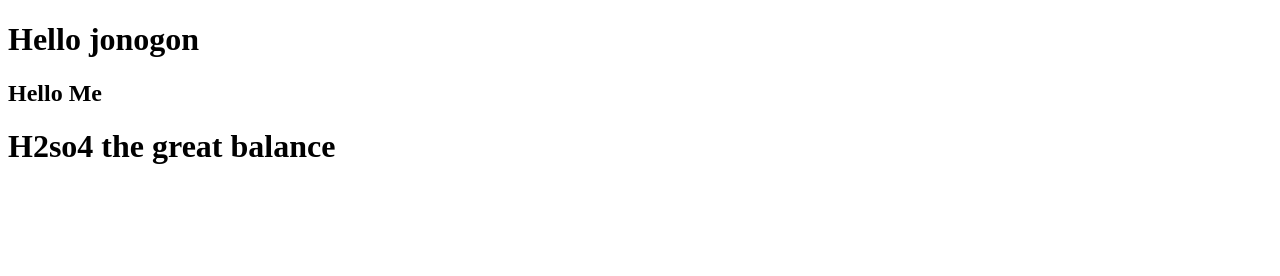
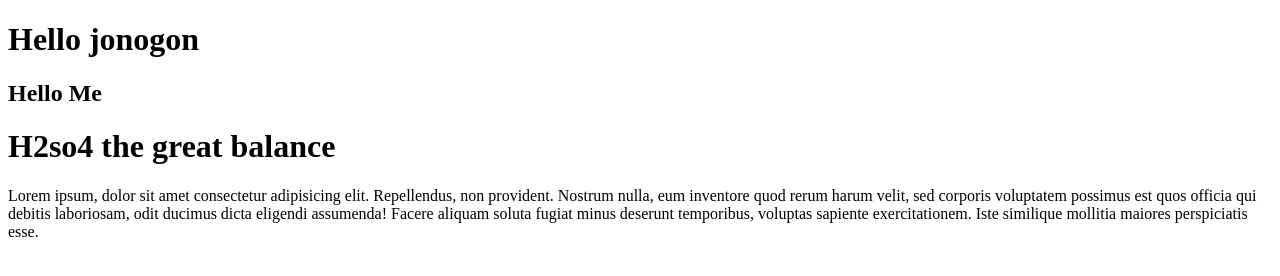
Before and after one commit to akibjabedfaqir/first-01, a plain HTML site: page index.html in a window 1280 px wide. Drawn offline with Linux system fonts and the light colour scheme.

Commit message:
vershion_2

```diff
--- a/index.html
+++ b/index.html
@@ -11,6 +11,10 @@
     <h1>Hello jonogon </h1>
     <h2>Hello Me</h2>
     <h1>H2so4 the great balance </h1>
+    <p>Lorem ipsum, dolor sit amet consectetur adipisicing elit. Repellendus, non provident. Nostrum nulla, eum
+        inventore quod rerum harum velit, sed corporis voluptatem possimus est quos officia qui debitis laboriosam, odit
+        ducimus dicta eligendi assumenda! Facere aliquam soluta fugiat minus deserunt temporibus, voluptas sapiente
+        exercitationem. Iste similique mollitia maiores perspiciatis esse.</p>
 
 </body>
 
```
